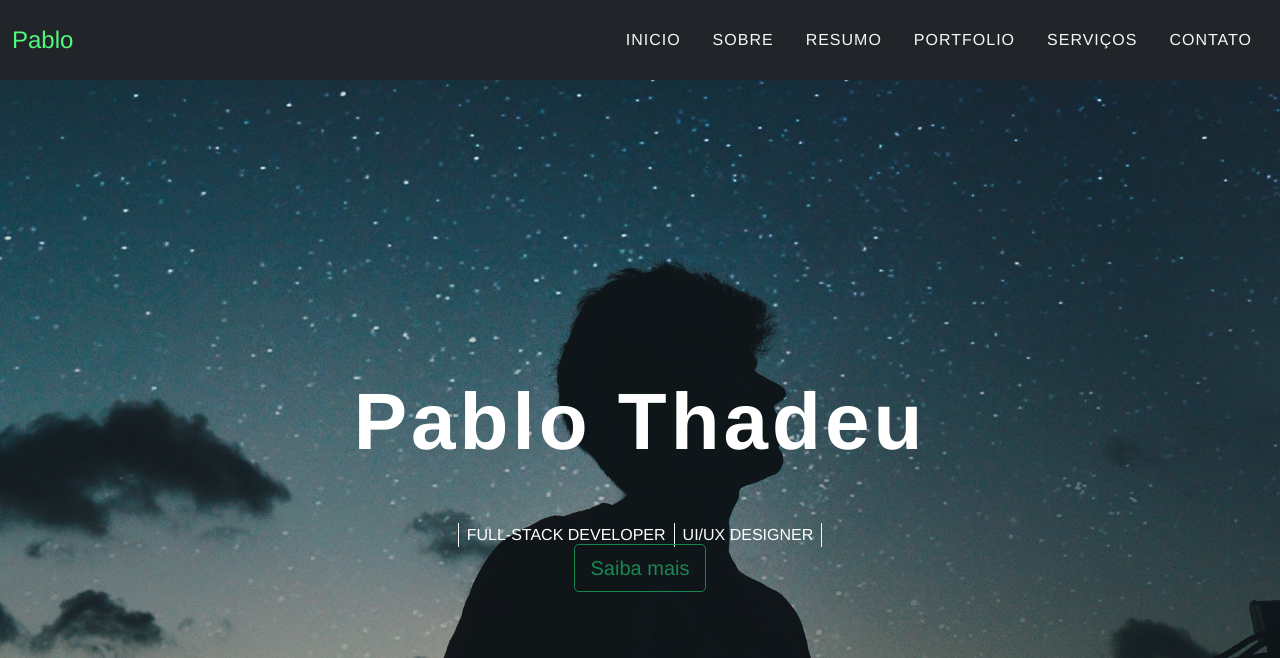
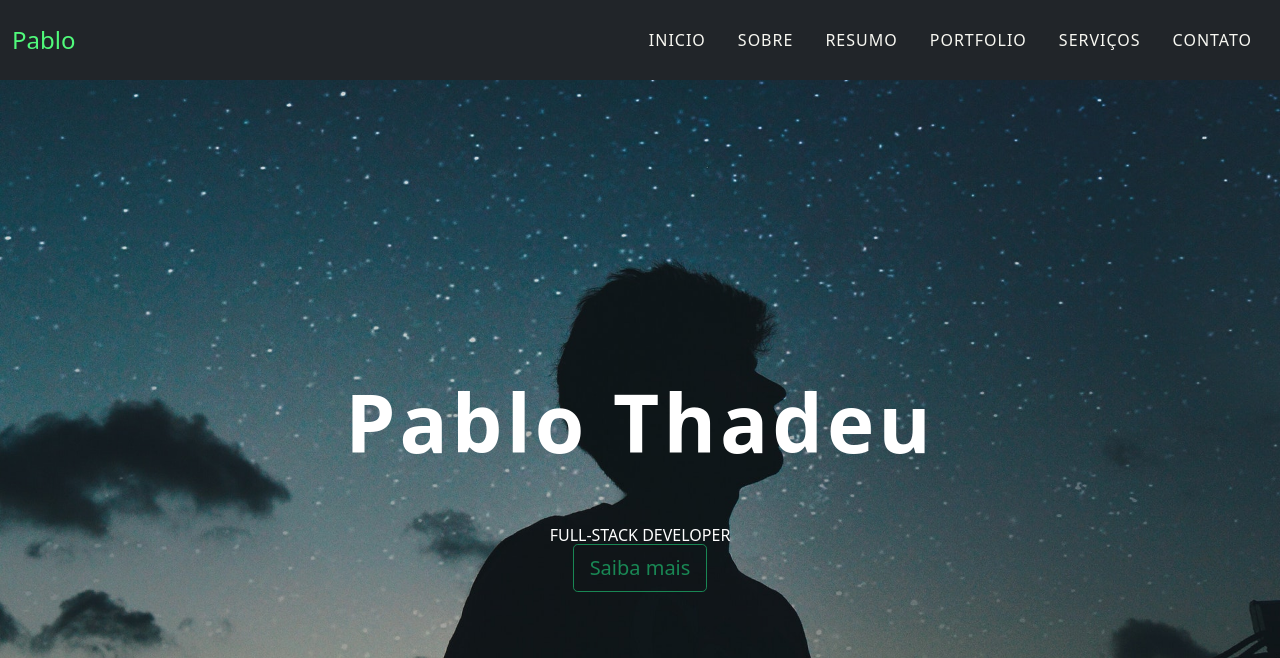
Before and after one commit to Jadson-Js/Portfolio, a website built with Parcel: page index.html in a window 1280 px wide. Shown: the top 658 px of the page. Built offline with nearby package versions, Linux system fonts and the light colour scheme; files whose address does not match are found by name.

Commit message:
Adjust in hero & toggle

```diff
--- a/index.html
+++ b/index.html
@@ -41,16 +41,10 @@
       <div class="text-white text-center hero__content">
         <h1 class="hero__title">Pablo Thadeu</h1>
 
-        <div class="hero__text">
-          <p class="hero__p">
-            Full-Stack Developer
-          </p>
-          <p class="hero__p">
-            <abbr class="hero__abbr" title="User Interface">UI</abbr>/<abbr class="hero__abbr"
-              title="User Experience">UX</abbr>
-            Designer
-          </p>
-        </div>
+
+        <p class="hero__text">
+          Full-Stack Developer
+        </p>
       </div>
 
       <button type="button" class="btn btn-lg btn-outline-success hero__button">Saiba mais</button>
--- a/sass/abstract/_breakpoint.scss
+++ b/sass/abstract/_breakpoint.scss
@@ -49,26 +49,10 @@
     top: 40%;
     width: 100%;
 
-    .hero__text {
-      display: flex;
-      justify-content: center;
-    }
-
     .hero__title {
       font-size: $font-size-big-title;
       font-weight: 600;
       letter-spacing: 0.05em;
-    }
-
-    .hero__p:first-of-type {
-      border-right: 1px solid $color-white;
-      border-left: 1px solid $color-white;
-      padding: 0 .5em;
-    }
-
-    .hero__p:last-of-type {
-      border-right: 1px solid $color-white;
-      padding: 0 .5em;
     }
   }
 }
--- a/sass/base/_main.scss
+++ b/sass/base/_main.scss
@@ -1,7 +1,3 @@
-body {
-    font-family:'Franklin Gothic Medium', 'Arial Narrow', Arial, sans-serif  !important;
-}
-
 main {
     margin-top: 10vh;
 }
--- a/sass/component/_c-hero.scss
+++ b/sass/component/_c-hero.scss
@@ -10,14 +10,10 @@
         text-align: center;
     }
 
-    .hero__p {
+    .hero__text {
         text-transform: uppercase;
         font-weight: 300;
         margin: 0;
-
-        .hero__abbr {
-            text-decoration-line: none;
-        }
     }
 }
 
--- a/sass/component/_c-navbar.scss
+++ b/sass/component/_c-navbar.scss
@@ -38,6 +38,8 @@
                 letter-spacing: 1px;
                 color: $color-white;
                 transition: all .3s ease-in-out;
+                border-bottom: .1em solid transparent;
+                border-radius: 0;
 
                 &:hover {
                     color: $color-green;
```
